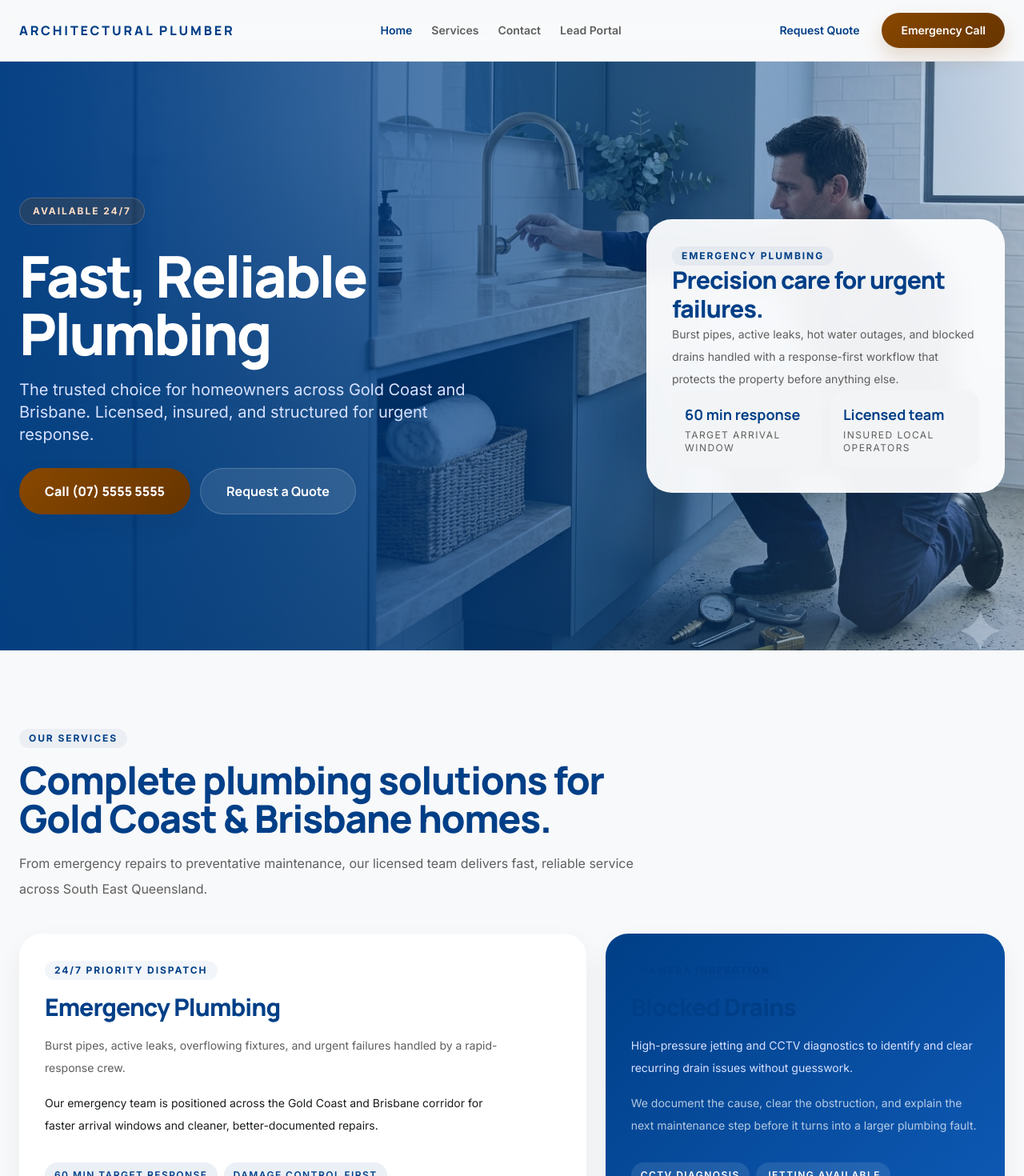
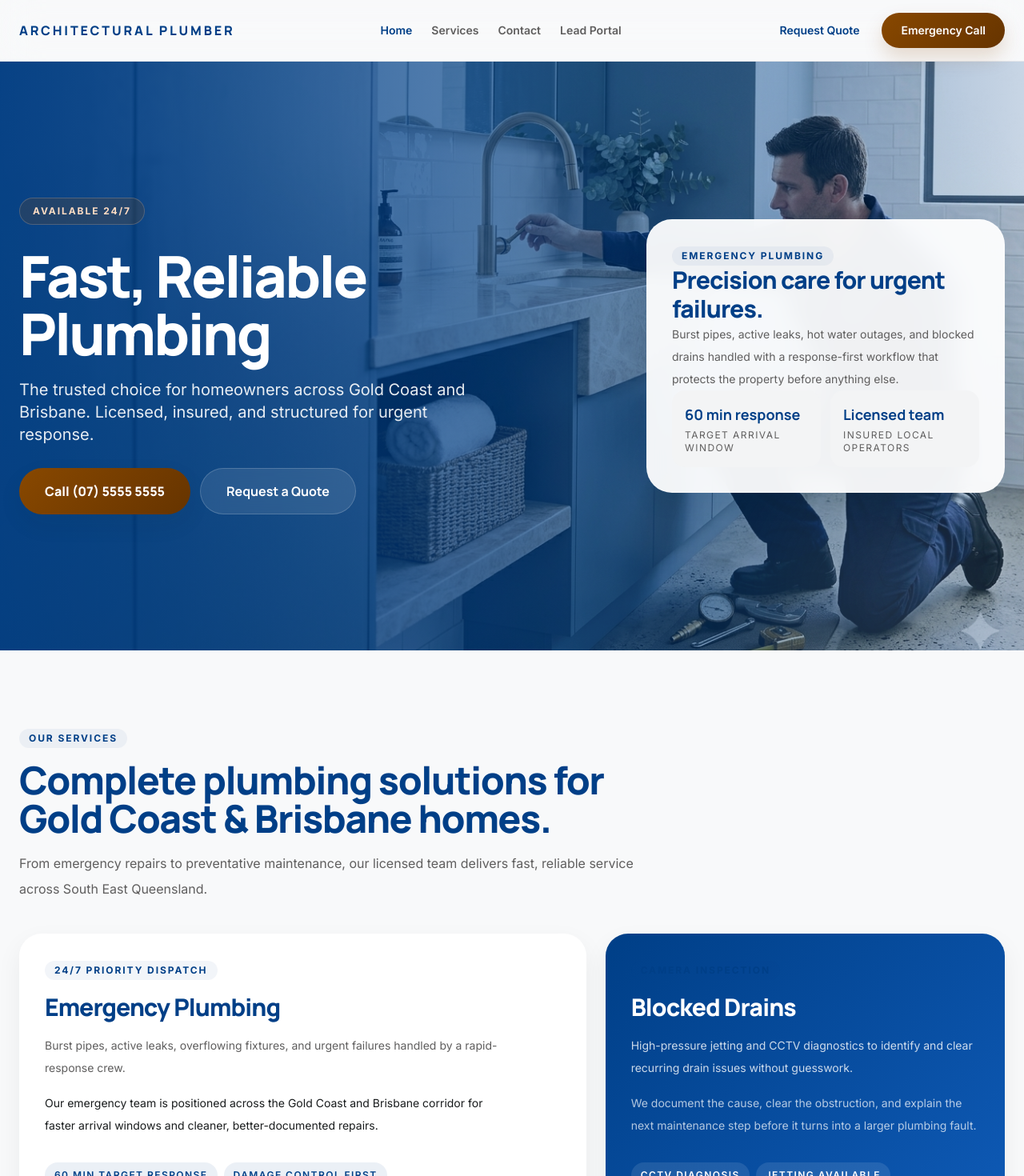
Before and after one commit to LXMachado/lead-capture-plumbing, a React (Vite) app in the folder web/: page / in a window 1280 px wide. Shown: the top 1470 px of the page at 80% size. Built offline with nearby package versions, Linux system fonts and the light colour scheme.

Commit message:
Update text colors to improve readability across components

```diff
--- a/web/src/components/Hero.jsx
+++ b/web/src/components/Hero.jsx
@@ -24,7 +24,7 @@ export default function Hero() {
               <br />
               Plumbing
             </h1>
-            <p className="max-w-xl text-lg leading-8 text-primary-fixed sm:text-xl">
+            <p className="max-w-xl text-lg leading-8 text-white/90 sm:text-xl">
               The trusted choice for homeowners across Gold Coast and Brisbane. Licensed, insured, and structured for urgent response.
             </p>
           </div>
--- a/web/src/components/ServiceCards.jsx
+++ b/web/src/components/ServiceCards.jsx
@@ -15,10 +15,10 @@ export default function ServiceCards({ limit }) {
         >
           <div className="space-y-4">
             <p className="eyebrow">{service.eyebrow}</p>
-            <h3 className="font-display text-2xl font-extrabold tracking-[-0.03em] text-primary md:text-3xl">
+            <h3 className={`font-display text-2xl font-extrabold tracking-[-0.03em] md:text-3xl ${service.accent === 'dark' ? 'text-white' : 'text-primary'}`}>
               {service.title}
             </h3>
-            <p className={`max-w-xl text-sm leading-7 ${service.accent === 'dark' ? 'text-primary-fixed' : 'text-secondary'}`}>
+            <p className={`max-w-xl text-sm leading-7 ${service.accent === 'dark' ? 'text-white/80' : 'text-secondary'}`}>
               {service.summary}
             </p>
             <p className={`max-w-xl text-sm leading-7 ${service.accent === 'dark' ? 'text-white/70' : 'text-secondary/90'}`}>
--- a/web/src/pages/HomePage.jsx
+++ b/web/src/pages/HomePage.jsx
@@ -74,7 +74,7 @@ export default function HomePage() {
             <h2 className="font-display text-4xl font-extrabold tracking-[-0.03em] sm:text-5xl">
               Get a fast callback within the hour.
             </h2>
-            <p className="max-w-2xl text-base leading-8 text-primary-fixed">
+            <p className="max-w-2xl text-base leading-8 text-white/90">
               Tell us about your plumbing issue and we'll connect you with a licensed plumber fast. Priority jobs call directly for immediate assistance.
             </p>
             <div className="flex flex-wrap gap-6 text-sm font-semibold uppercase tracking-[0.12em] text-tertiary-fixed">
--- a/web/src/pages/ServicesPage.jsx
+++ b/web/src/pages/ServicesPage.jsx
@@ -28,7 +28,7 @@ export default function ServicesPage() {
               for Plumbing
               <span className="block text-tertiary-fixed">Emergencies.</span>
             </h1>
-            <p className="max-w-xl text-lg leading-8 text-primary-fixed">
+            <p className="max-w-xl text-lg leading-8 text-white/90">
               This page mirrors the supplied service-detail direction: urgent messaging, premium presentation, and a form module placed directly beside the conversion narrative.
             </p>
             <div className="flex flex-wrap gap-3">
```
